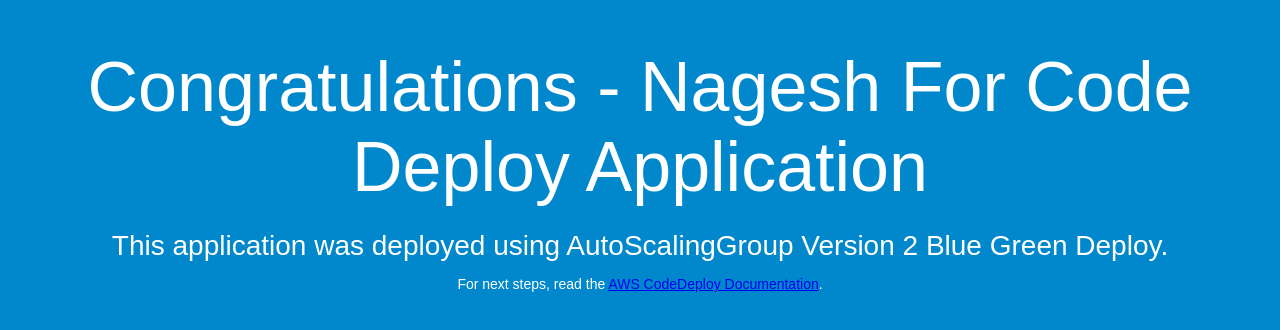
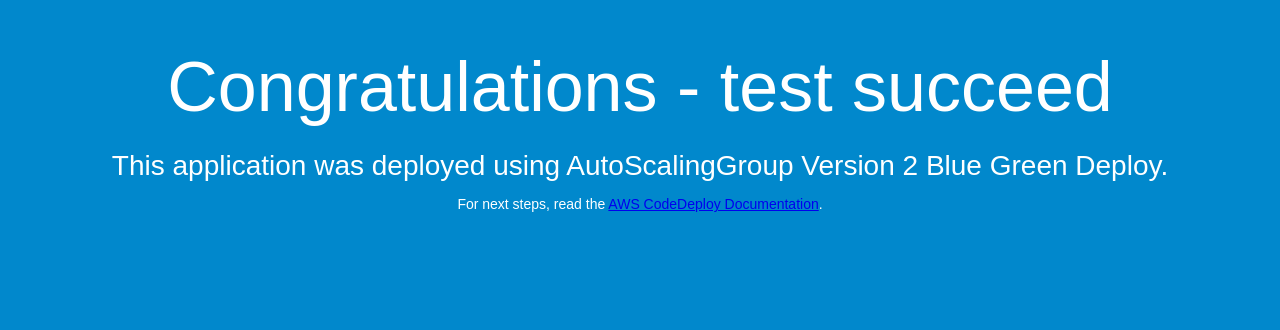
Before and after one commit to nageshkmr1/CodeDeploy, a plain HTML site: page index.html in a window 1280 px wide. Drawn offline with Linux system fonts and the light colour scheme.

Commit message:
Update index.html

```diff
--- a/index.html
+++ b/index.html
@@ -26,7 +26,7 @@
 </head>
 <body>
   <div align="center">
-    <h1>Congratulations - Nagesh For Code Deploy Application</h1>
+    <h1>Congratulations - test succeed</h1>
     <h2>This application was deployed using AutoScalingGroup Version 2 Blue Green Deploy.</h2>
     <p>For next steps, read the <a href="http://aws.amazon.com/documentation/codedeploy">AWS CodeDeploy Documentation</a>.</p>
   </div>
```
